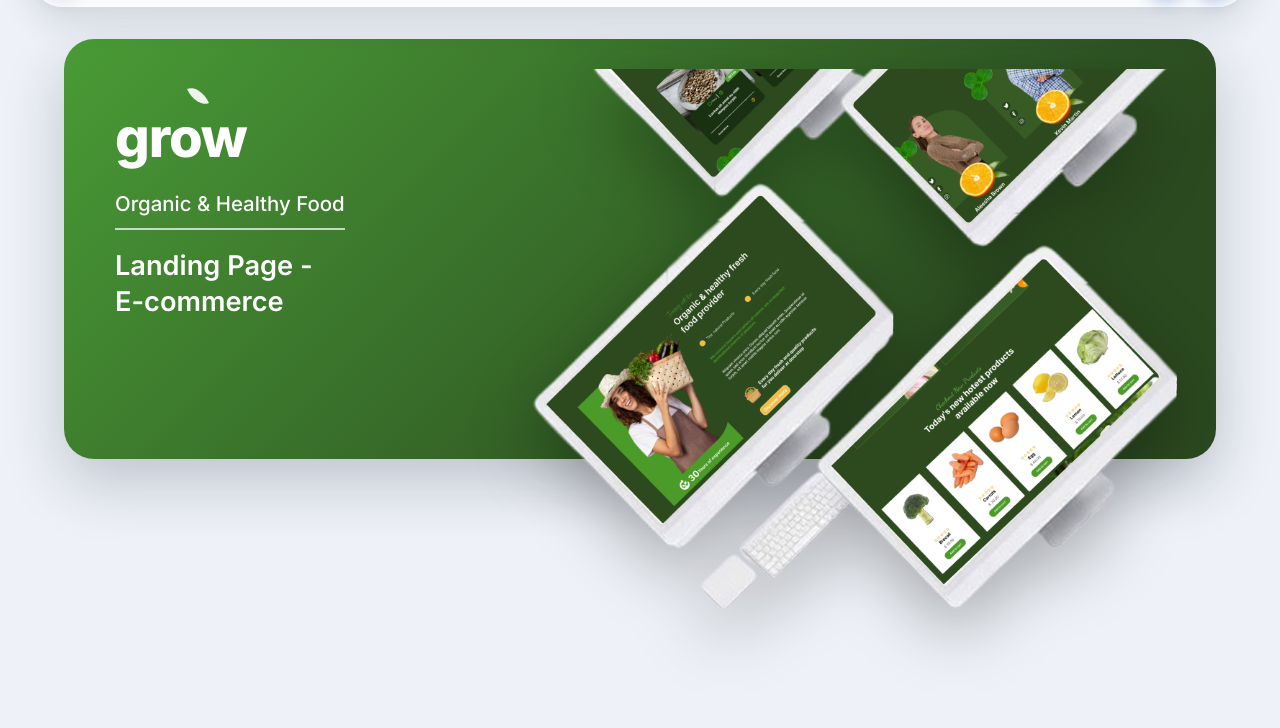
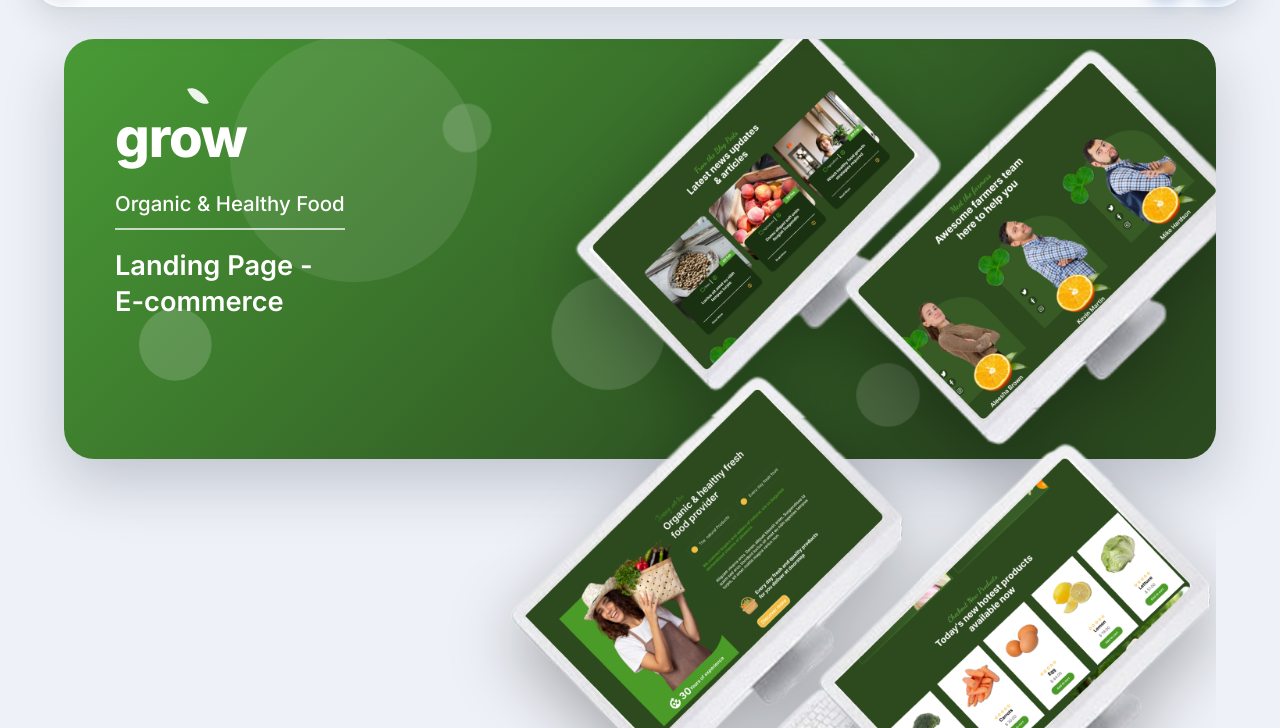
Before and after one commit to iCastro117/PORTFOLIO-ISABELLA-CASTRO-CAMACHO, a plain HTML site: page project-grow.html in a window 1280 px wide. Shown: the part 71-799 px from the top of the page. Drawn offline with Linux system fonts and the light colour scheme.

Commit message:
iagen proyecto

```diff
--- a/css/project.css
+++ b/css/project.css
@@ -19,9 +19,21 @@
 }
 
 /* ---------- hero ---------- */
-/* extra bottom padding so the oversized devices image has room to hang
-   past the card without crowding the "01 · Grow" block underneath */
-.project-hero { padding: 1.4rem 0 11rem; }
+/* ============================================================
+   ESPACIO entre la tarjeta verde y el bloque de abajo (mockup,
+   título "Grow", descripción, botón) — para agrandarlo o
+   achicarlo, edita estos dos números en píxeles:
+
+     .project-hero   → el segundo valor (300px) es el espacio
+                        DEBAJO de la tarjeta verde.
+     .project-detail → el primer valor (180px) es el espacio
+                        ARRIBA del bloque del mockup/título.
+
+   Cuanto más grande hagas la imagen de los computadores (arriba),
+   más va a sobresalir por abajo — así que si la agrandas mucho,
+   puede que necesites subir también estos dos números.
+   ============================================================ */
+.project-hero { padding: 1.4rem 0 300px; }
 .project-hero-card {
   --grow-dark: #2B4A20; --grow-green: #499B36; --grow-yellow: #EEC86F;
   position: relative; overflow: visible; isolation: isolate;
@@ -31,6 +43,29 @@
   padding: 3.4rem 3rem; color: #fff;
 }
 .project-hero-left { position: relative; z-index: 2; max-width: 48%; }
+
+/* soft white circles drifting inside the green card — purely decorative,
+   sit behind the text and the devices image (both have a higher z-index) */
+.hero-circle {
+  position: absolute; z-index: 0; border-radius: 50%;
+  background: #fff; pointer-events: none;
+  animation: heroCircleDrift ease-in-out infinite;
+}
+.hero-circle-1 { width: 230px; height: 230px; left: 14%; top: 4%;  opacity: .09; animation-duration: 7s; }
+.hero-circle-2 { width: 110px; height: 110px; left: 42%; top: 58%; opacity: .14; animation-duration: 6s;  animation-delay: -2s; }
+.hero-circle-3 { width: 70px;  height: 70px;  left: 6%;  top: 66%; opacity: .17; animation-duration: 5s;  animation-delay: -4s; }
+.hero-circle-4 { width: 46px;  height: 46px;  left: 32%; top: 18%; opacity: .15; animation-duration: 8s;  animation-delay: -1s; }
+.hero-circle-5 { width: 150px; height: 150px; left: 58%; top: 6%;  opacity: .10; animation-duration: 9s;  animation-delay: -5s; }
+.hero-circle-6 { width: 34px;  height: 34px;  left: 78%; top: 70%; opacity: .18; animation-duration: 5s;  animation-delay: -3s; }
+.hero-circle-7 { width: 95px;  height: 95px;  left: 88%; top: 30%; opacity: .12; animation-duration: 7s;  animation-delay: -6s; }
+.hero-circle-8 { width: 60px;  height: 60px;  left: 68%; top: 80%; opacity: .13; animation-duration: 6s;  animation-delay: -2.5s; }
+@keyframes heroCircleDrift {
+  0%, 100% { transform: translate(0, 0) scale(1); }
+  50% { transform: translate(22px, -20px) scale(1.12); }
+}
+@media (prefers-reduced-motion: reduce) {
+  .hero-circle { animation: none; }
+}
 .grow-logo {
   position: relative; display: inline-block;
   font-weight: 800; font-size: clamp(2.2rem, 4.6vw, 3.2rem);
@@ -45,29 +80,35 @@
   display: block; width: max-content; padding-bottom: .5rem; border-bottom: 2px solid rgba(255,255,255,.7);
 }
 .project-hero-sub { margin: 1.1rem 0 0; font-size: 1.6rem; font-weight: 600; line-height: 1.3; }
-.project-detail { padding: 5rem 0 1rem; }
+.project-detail { padding: 180px 0 1rem; }
 
 /* ============================================================
-   Devices image — EDIT THESE VALUES to resize/reposition it:
-   - width           → overall size of the image (bigger % = bigger)
-   - top / right     → where its box sits over the green card
-   - the "+ 210px"   → how far it bleeds past the bottom of the card
-   - object-position → "right bottom" keeps it flush with the card's
-                        right edge and crops its top edge (tucked
-                        under/behind the card, like a quarter hidden)
+   IMAGEN DE LOS COMPUTADORES (grow-devices.png) — para moverla o
+   agrandarla, edita estos tres valores, todos en píxeles,
+   en la regla ".hero-devices-slot img" (la de abajo):
+
+     width: ...px   ← más alto = MÁS GRANDE · más bajo = más chica
+     top:   ...px   ← más alto = la baja · más bajo (o negativo) = la sube
+     right: ...px   ← más alto = la aleja del borde · más bajo (o negativo) = la acerca/mueve a la derecha
+
+   (la altura se ajusta sola para no deformar la imagen)
+
+   El "clip-path" de ".hero-devices-slot" es lo que impide que, sin
+   importar el tamaño o si el mouse está encima, se salga de la forma
+   verde por arriba/lateral derecho — el único lado que puede
+   excederse es el de ABAJO (hasta 700px). No hace falta tocarlo.
    ============================================================ */
 .hero-devices-slot {
-  position: absolute; top: 30px; right: 24px; z-index: 1;
-  width: 64%; height: calc(100% - 30px + 210px);
-  filter: drop-shadow(0 24px 34px rgba(0,0,0,.3));
+  position: absolute; inset: 0; z-index: 1;
+  clip-path: inset(0px 0px -700px 0px);
 }
 .hero-devices-slot img {
-  position: absolute; inset: 0; width: 100%; height: 100%;
-  object-fit: cover; object-position: right bottom;
-  transform-origin: top center;
+  position: absolute; top: -70px; right: -10px;
+  width: 800px; height: auto;
+  filter: drop-shadow(0 24px 34px rgba(0,0,0,.3));
   transition: transform .45s var(--ease);
 }
-.hero-devices-slot img:hover { transform: scale(1.1); }
+.hero-devices-slot img:hover { transform: scale(1.14); }
 .hero-devices-slot.is-empty {
   border: 2px dashed rgba(255,255,255,.55); border-radius: 20px;
   background: rgba(255,255,255,.08); color: #fff;
--- a/project-grow.html
+++ b/project-grow.html
@@ -48,6 +48,15 @@
     <section class="project-hero">
       <div class="container">
         <div class="project-hero-card">
+          <span class="hero-circle hero-circle-1" aria-hidden="true"></span>
+          <span class="hero-circle hero-circle-2" aria-hidden="true"></span>
+          <span class="hero-circle hero-circle-3" aria-hidden="true"></span>
+          <span class="hero-circle hero-circle-4" aria-hidden="true"></span>
+          <span class="hero-circle hero-circle-5" aria-hidden="true"></span>
+          <span class="hero-circle hero-circle-6" aria-hidden="true"></span>
+          <span class="hero-circle hero-circle-7" aria-hidden="true"></span>
+          <span class="hero-circle hero-circle-8" aria-hidden="true"></span>
+
           <div class="project-hero-left">
             <span class="grow-logo">grow<i class="grow-leaf"></i></span>
             <p class="project-hero-tag" data-i18n="project.tag">Organic &amp; Healthy Food</p>
```
Also changed, not shown: 2 other files.
